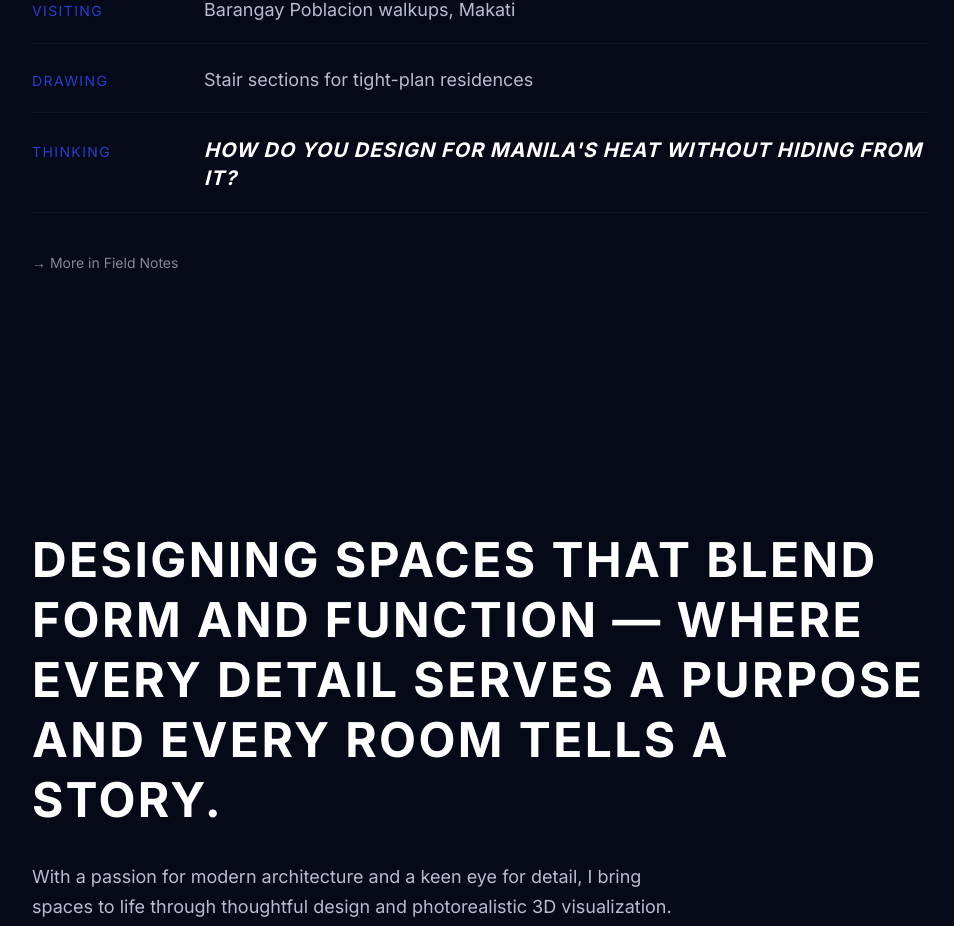
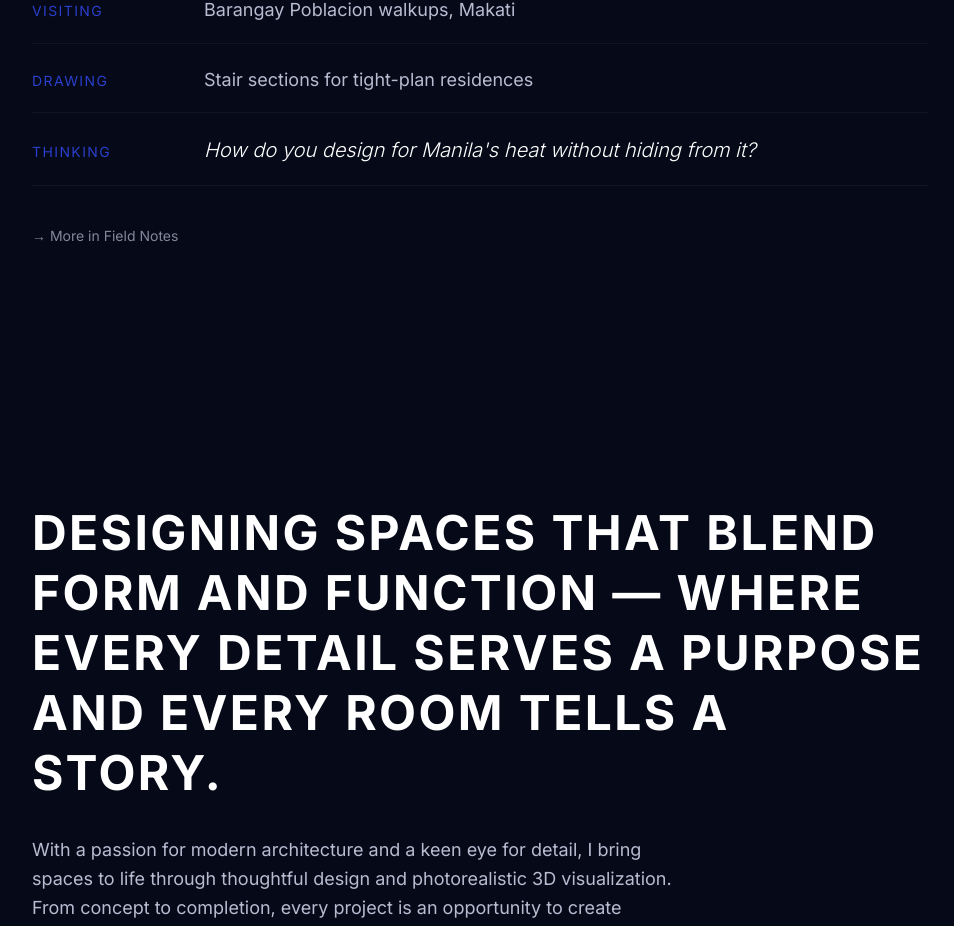
Before and after one commit to Oishh/architectural-portfolio, a Next.js app: page / in a window 1280 px wide. Shown: the part 1056-1982 px from the top of the page, without its empty margins (160-1114 px from the left). Built offline with nearby package versions, Linux system fonts and the light colour scheme.

Commit message:
fix: remove font-heading from body prose and quote contexts

```diff
--- a/app/notes/[slug]/page.tsx
+++ b/app/notes/[slug]/page.tsx
@@ -77,7 +77,7 @@ export default async function NotePage({
             </h1>
           </header>
 
-          <article className="prose-reading text-text-body text-lg leading-relaxed font-heading font-light">
+          <article className="prose-reading text-text-body text-lg leading-relaxed font-light">
             <MDXBody />
           </article>
 
--- a/components/CurrentlySection.tsx
+++ b/components/CurrentlySection.tsx
@@ -34,7 +34,7 @@ export default function CurrentlySection() {
                   <dd
                     className={
                       isThinking
-                        ? "font-heading text-text-heading text-lg md:text-xl italic font-light leading-snug"
+                        ? "text-text-heading text-lg md:text-xl italic font-light leading-snug"
                         : "text-text-body text-base md:text-lg leading-snug"
                     }
                   >
--- a/components/PullQuote.tsx
+++ b/components/PullQuote.tsx
@@ -8,7 +8,7 @@ type PullQuoteProps = {
 export default function PullQuote({ attribution, children }: PullQuoteProps) {
   return (
     <figure className="my-10 border-l-2 border-accent pl-6 md:pl-8">
-      <blockquote className="font-heading text-text-heading text-xl md:text-2xl font-light italic leading-snug">
+      <blockquote className="text-text-heading text-xl md:text-2xl font-light italic leading-snug">
         {children}
       </blockquote>
       {attribution && (
```
